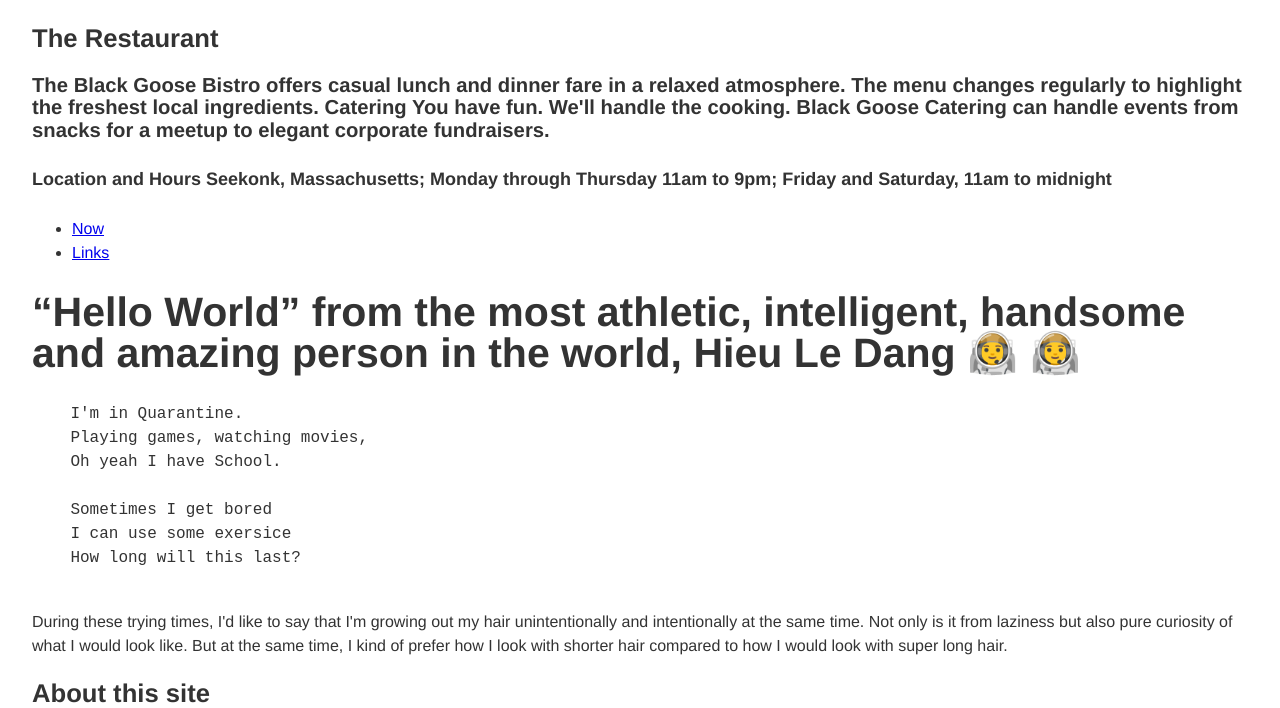
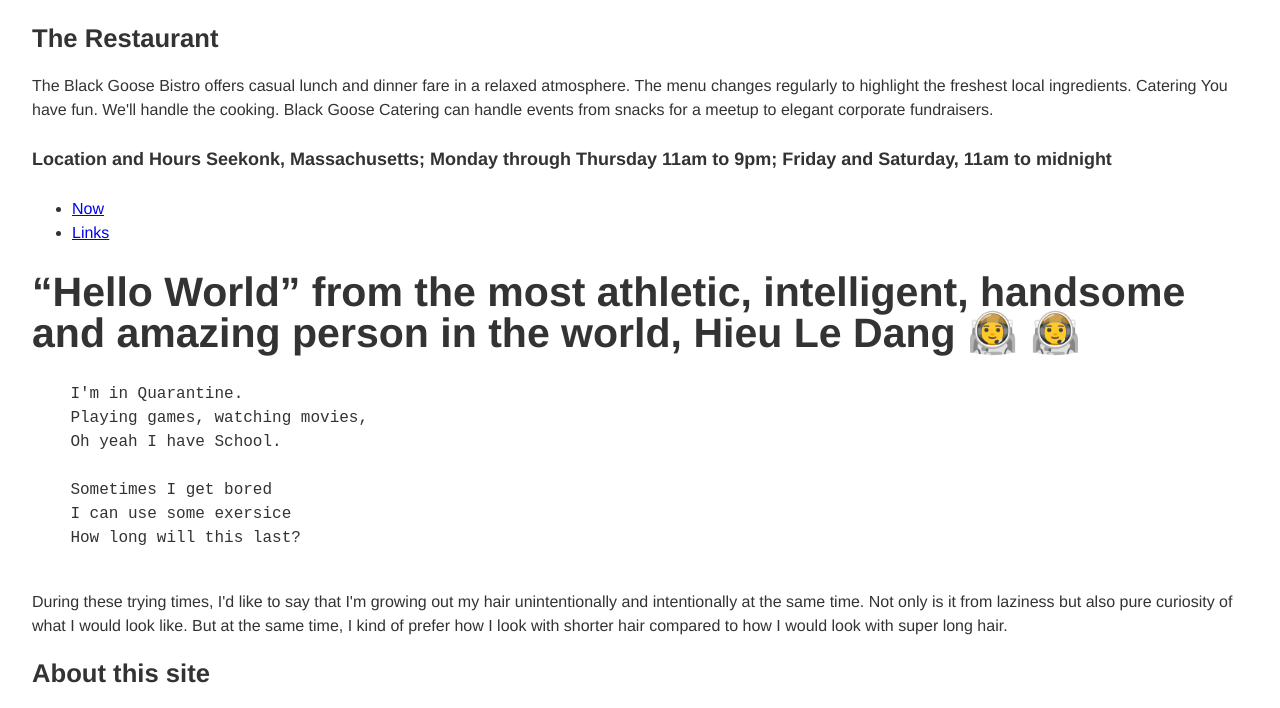
Before and after one commit to hida02/hida02.github.io, a plain HTML site: page index.html in a window 1280 px wide. Shown: the part 77-785 px from the top of the page. Drawn offline with Linux system fonts and the light colour scheme.

Commit message:
Update index.html

```diff
--- a/index.html
+++ b/index.html
@@ -19,8 +19,8 @@
 
     <h2>The Restaurant</h2>
 
-    <h3>The Black Goose Bistro offers casual lunch and dinner fare in a relaxed atmosphere. The menu changes regularly to highlight the freshest local ingredients.
-    Catering You have fun. We'll handle the cooking. Black Goose Catering can handle events from snacks for a meetup to elegant corporate fundraisers. </h3>
+    <p>The Black Goose Bistro offers casual lunch and dinner fare in a relaxed atmosphere. The menu changes regularly to highlight the freshest local ingredients.
+    Catering You have fun. We'll handle the cooking. Black Goose Catering can handle events from snacks for a meetup to elegant corporate fundraisers. </p>
 
     <h4>Location and Hours Seekonk, Massachusetts; Monday through Thursday 11am to 9pm; Friday and Saturday, 11am to midnight</h4>
 
```
